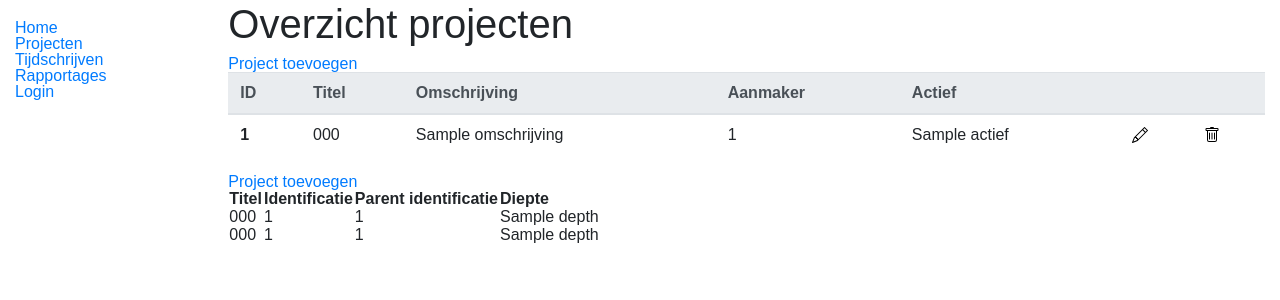
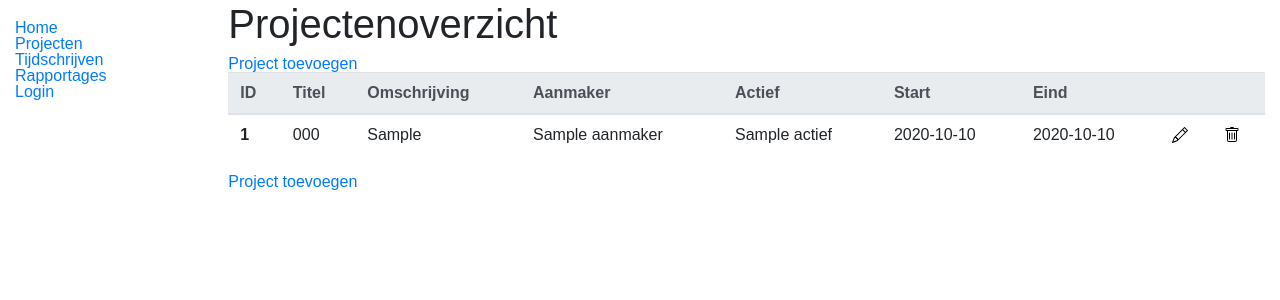
Before and after one commit to Arjan-He/timefox, a Django app: template tijdschrijven/templates/projecten.html in a window 1280 px wide. Shown: the top 300 px of the page. Run offline with Django 3.2, Linux system fonts and the light colour scheme; the template is opened without the code that fills it: most values are stand-ins (such as "Sample title", 1, 10 or a date in 2020); some libraries are stand-ins or nearby versions.

Commit message:
kolommen toegevoegd

```diff
--- a/tijdschrijven/templates/projecten.html
+++ b/tijdschrijven/templates/projecten.html
@@ -7,7 +7,7 @@
 {% endblock %}
 
 {% block content %}
-  <h1>Overzicht projecten</h1>
+  <h1>Projectenoverzicht</h1>
   <a href="project/create/">Project toevoegen</a>
   <table class="table">
     <thead class="thead-light">
@@ -17,6 +17,8 @@
         <th scope="col">Omschrijving</th>
         <th scope="col">Aanmaker</th>
         <th scope="col">Actief</th>
+        <th scope="col">Start</th>
+        <th scope="col">Eind</th>
         <th scope="col"> </th>
         <th scope="col"> </th>
       </tr>
@@ -25,10 +27,12 @@
   {% for project in projecten %}
   <tr>
     <th scope="row">{{project.id}}</th>
-    <td>{{project.Titel}}</td>
-    <td>{{project.Omschrijving}}</td>
-    <td>{{project.AanmakerID}}</td>
-    <td>{{project.Actief}}</td>
+    <td>{{project.project__titel}}</td>
+    <td>{{project.project__omschrijving}}</td>
+    <td>{{project.aanmaker}}</td>
+    <td>{{project.actief}}</td>
+    <td>{{project.project__geldigvan|date:'Y-m-d'}}</td>
+    <td>{{project.project__geldigtot|date:'Y-m-d'}}</td>
 
     <td><a href="project/{{project.id}}/update/">
         <object data="{% static 'images/update.svg' %}" type='image/svg+xml'></object>
@@ -44,35 +48,4 @@
 <a href="project/create/">Project toevoegen</a>
 
 
-<!--Testen van cte tree op projecten -->
-<table>
-
-  <tr>
-    <th>Titel</th>
-    <th>Identificatie</th>
-    <th>Parent identificatie</th>
-    <th>Diepte</th>
-  </tr>
-
-  {% for i in parents %}
-  <tr>
-    <td>{{ i.Titel }}</td>
-    <td>{{ i.id }}</td>
-    <td>{{ i.ParentID_id }}</td>
-    <td>{{ i.depth }}</td>
-  </tr>
-  {% endfor %}
-
-  {% for i in children %}
-  <tr>
-    <td>{{ i.Titel }}</td>
-    <td>{{ i.id }}</td>
-    <td>{{ i.ParentID_id }}</td>
-    <td>{{ i.depth }}</td>
-  </tr>
-  {% endfor %}
-
-</table>
-
-
 {% endblock %}
```
